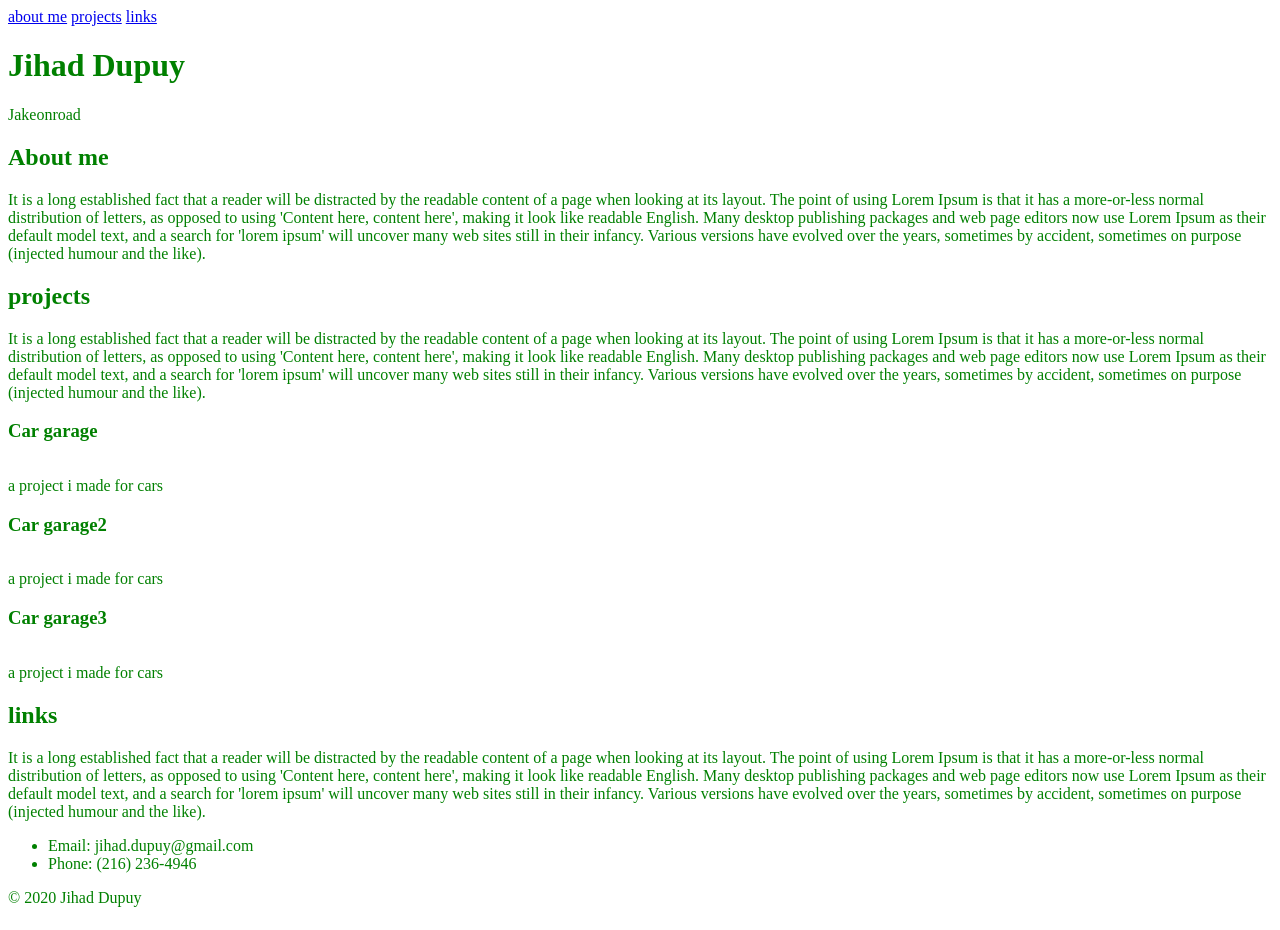
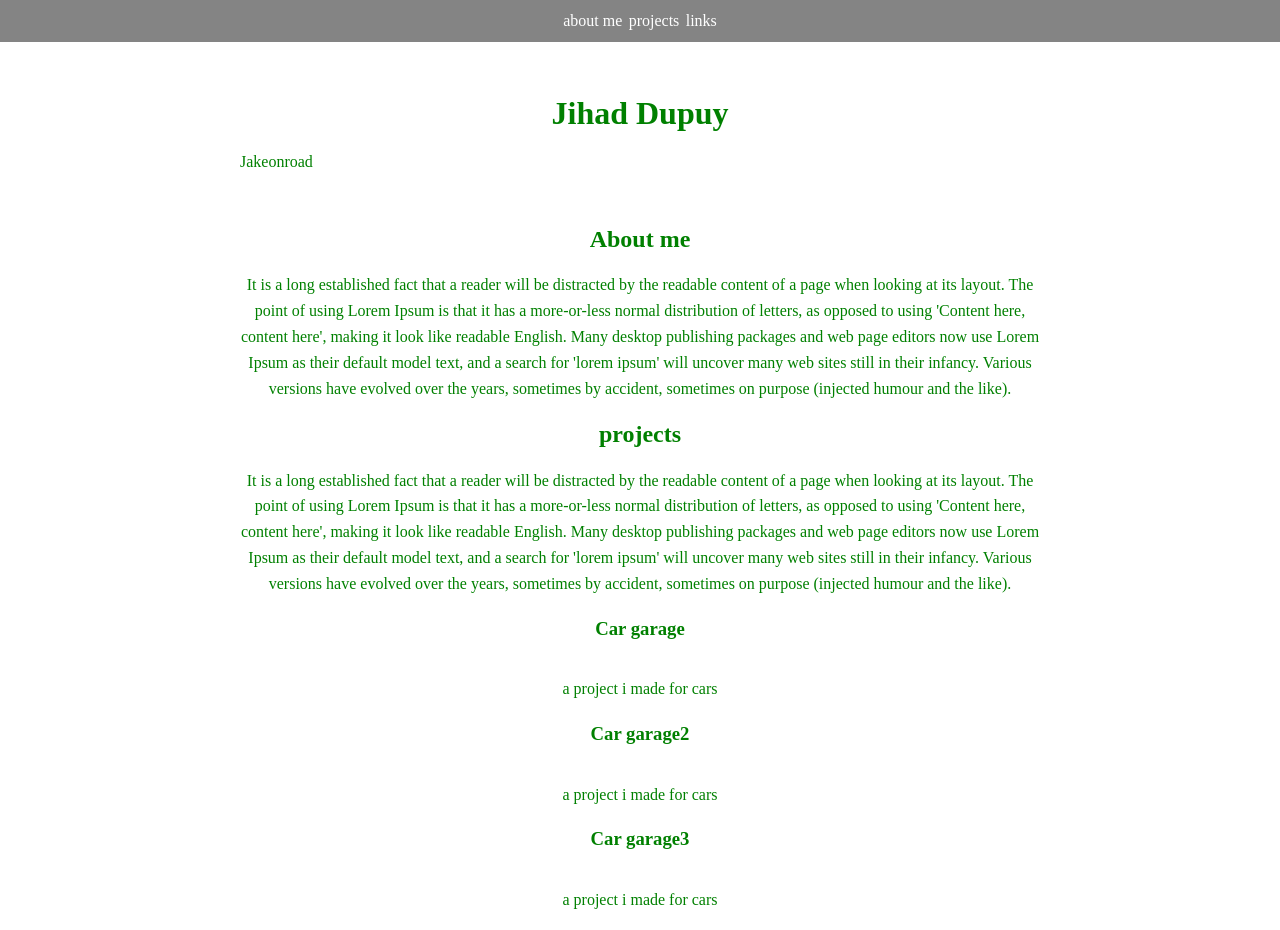
Before and after one commit to jihaddupuy/jihaddupuy.github.io, a plain HTML site: page index.html in a window 1280 px wide. Shown: the top 930 px of the page. Drawn offline with Linux system fonts and the light colour scheme.

Commit message:
css beginning to flesh out

```diff
--- a/style.css
+++ b/style.css
@@ -1,3 +1,59 @@
 body{
    color: green;
+   line-height: 1.618em;
+   box-sizing: border-box;
+   margin:0;
+   padding: 0;
+
 }
+html{
+     font-size: 16px;
+     margin-top: 3em;
+}
+header,
+main,
+footer{
+    margin: auto;
+    max-width: 800px;
+    justify-content: center;
+}
+h1,
+h2,
+h3,
+section,
+p
+{
+    text-align: center;
+}
+header{
+    padding: 2em 0;
+}
+nav {
+    position: fixed;
+    top: 0;
+    left: 0;
+    width:100%;
+
+    display: flex;
+    flex-flow: row;
+    justify-content: center;
+    opacity: 60%;
+
+    background: #333;
+}
+nav a{
+    padding: .5em .2em ;
+    text-decoration: none;
+    color:white;
+
+}
+nav a :hover{
+background: red;
+}
+footer{
+    margin-top: 2rem;
+    margin-bottom: 1em;
+    background: gray;
+    color: red;
+    text-align: center;
+}
```
